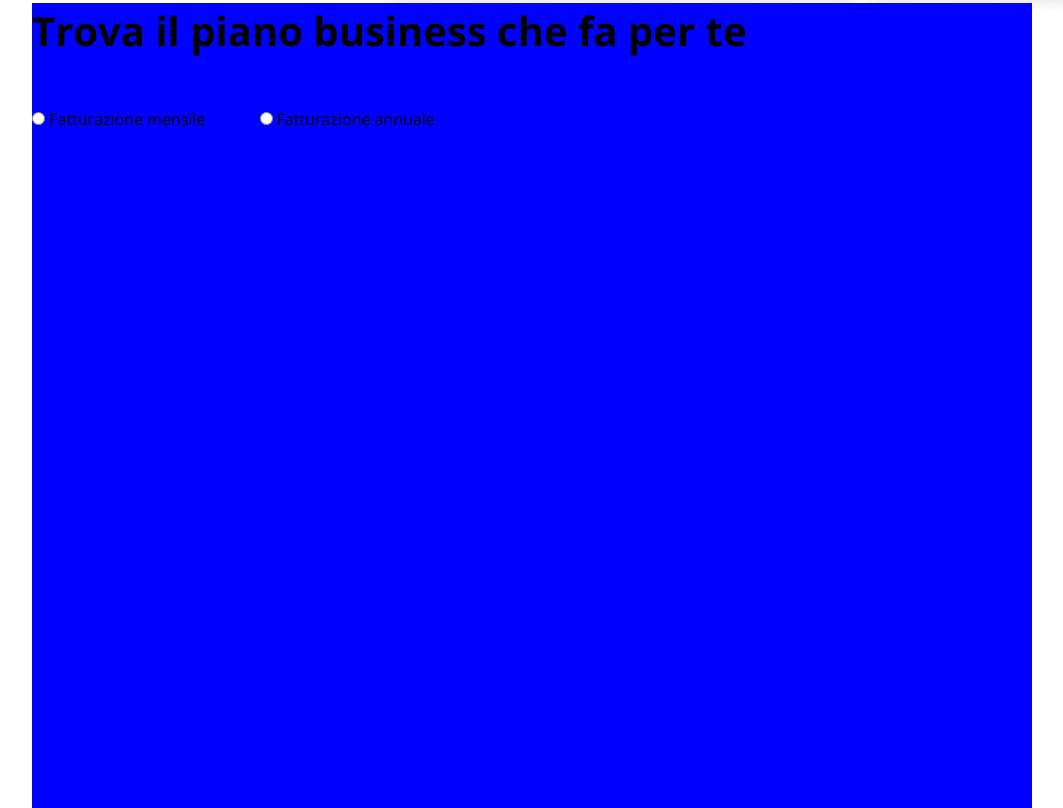
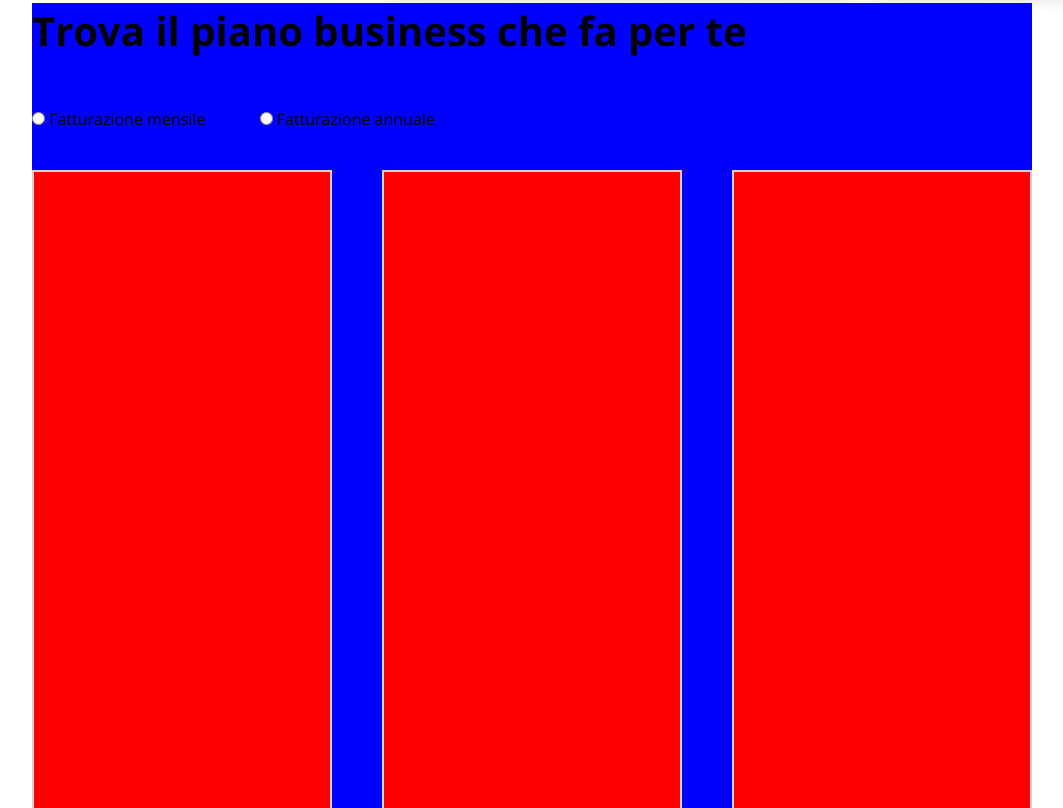
Before and after one commit to dariolaseta/htmlcss-dropbox, a plain HTML site: page index.html in a window 1280 px wide. Shown: the part 932-1740 px from the top of the page, without its empty margins (108-1171 px from the left). Drawn offline with nearby package versions, Linux system fonts and the light colour scheme.

Commit message:
created columns

```diff
--- a/css/style.css
+++ b/css/style.css
@@ -71,6 +71,10 @@ div.input label{
     margin-right: 50px;
 }
 
+div.columns{
+    justify-content: space-between;
+}
+
 .flex{
     display: flex;
     flex-direction: row;
@@ -111,5 +115,12 @@ div.input label{
     max-width: 1000px;
     margin: 0 auto;
     background-color: blue;
-    height: 900px;
 }
+
+.column{
+    margin-top: 40px;
+    height: 800px;
+    width: calc(90%/3);
+    border: 2px solid lightgrey;
+    background-color: red;
+}
--- a/index.html
+++ b/index.html
@@ -73,8 +73,10 @@
                         <label for="annual-subscription">Fatturazione annuale</label>
                     </div>
                 </div>
-                <div class="columns">
-
+                <div class="columns flex">
+                    <div class="column"></div>
+                    <div class="column"></div>
+                    <div class="column"></div>
                 </div>
             </section>
 
```
